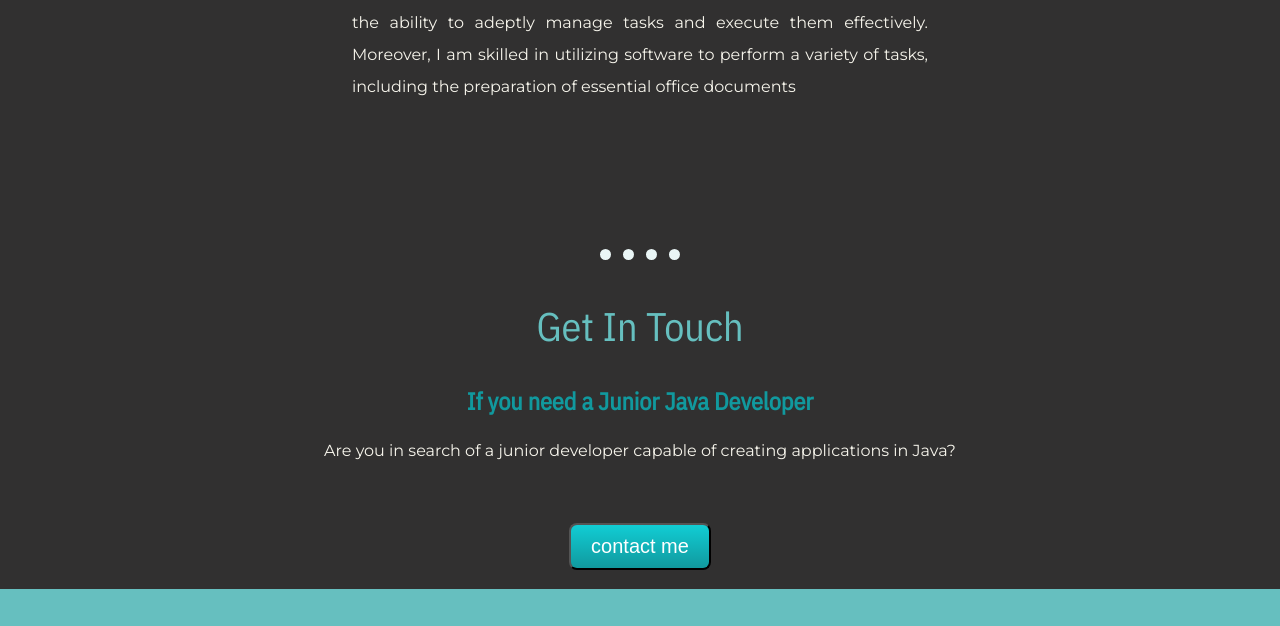
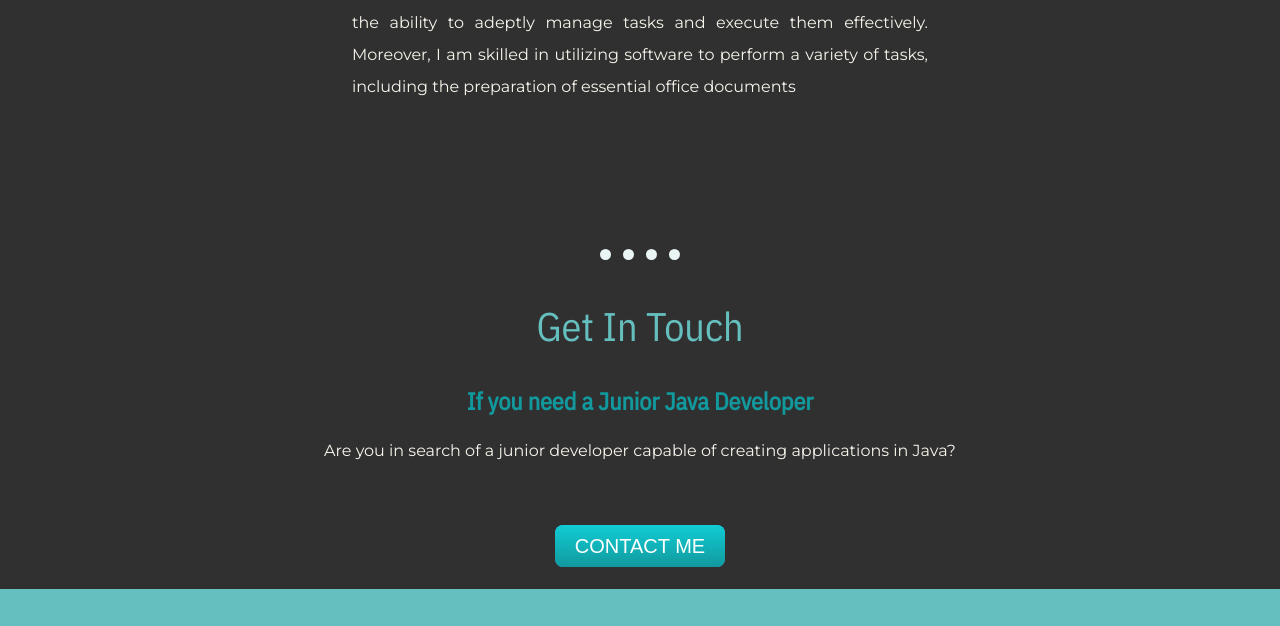
Before and after one commit to AkumaYin0908/new-cv, a plain HTML site: page index.html in a window 1280 px wide. Shown: the part 2656-3282 px from the top of the page. Drawn offline with nearby package versions, Linux system fonts and the light colour scheme.

```diff
--- a/index.html
+++ b/index.html
@@ -55,8 +55,7 @@
           <h2>Get In Touch</h2>
           <h3>If you need a Junior Java Developer</h3>
           <p>Are you in search of a junior developer capable of creating applications in Java?</p>
-          <form action="tel:09956202363" method="post">
-          <input class = "btn" type="submit"  name="contact-me"  value="contact me">
+          <a class = "btn" href="tel:09956202363">CONTACT ME</a>
         </form>
         </div>
       </div>
```
